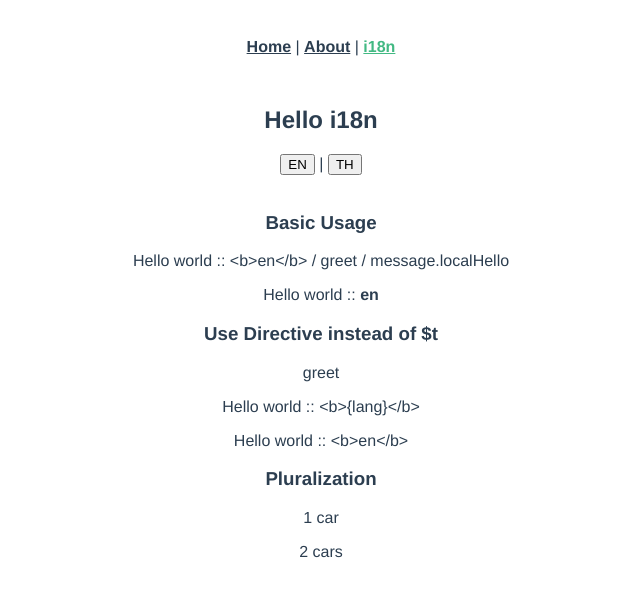
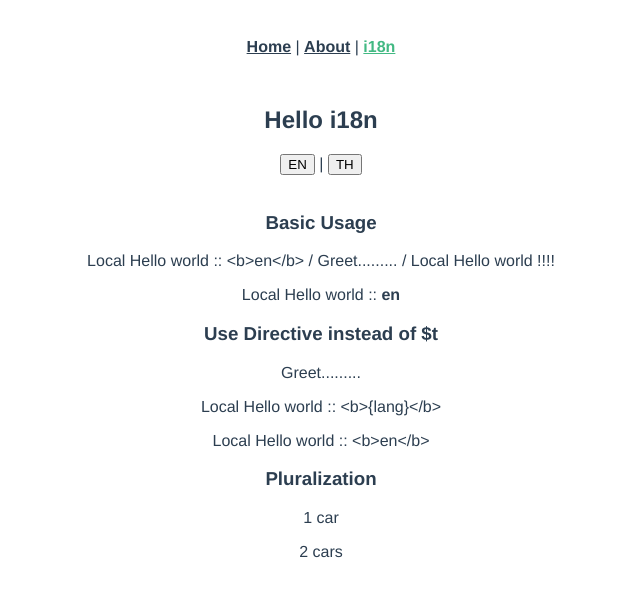
Before and after one commit to CodeBanBan/vue-hello-world, a Vue app: page /i18n-sample in a window 1280 px wide. Shown: the top 596 px of the page, without its empty margins (319-959 px from the left). Built offline with nearby package versions, Linux system fonts and the light colour scheme.

Commit message:
i18n: split message data to i18n file

```diff
--- a/package.json
+++ b/package.json
@@ -14,7 +14,6 @@
     "vue-router": "^3.0.1"
   },
   "devDependencies": {
-    "@kazupon/vue-i18n-loader": "^0.3.0",
     "@vue/cli-plugin-babel": "^3.5.0",
     "@vue/cli-plugin-eslint": "^3.5.0",
     "@vue/cli-plugin-unit-mocha": "^3.5.0",
--- a/src/i18n.js
+++ b/src/i18n.js
@@ -20,7 +20,7 @@ const messages = {
 const i18n = new VueI18n({
   locale: 'en', // set locale
   fallbackLocale: 'en',
-  messages // set locale messages
+  messages: messages // set locale messages
 })
 
 export default i18n
--- /dev/null
+++ b/src/views/i18n/I18NSample.i18n.js
@@ -0,0 +1,17 @@
+export default {
+  en: {
+    greet: 'Greet.........',
+    message: {
+      hello: 'Local Hello world :: <b>{lang}</b>'
+    },
+    localMessage: {
+      localHello: 'Local Hello world !!!!'
+    }
+  },
+  th: {
+    greet: 'โย่วววววววววววว',
+    message: {
+      hello: 'Local สวัสดีชาวโลก :: <b>{lang}</b>'
+    }
+  }
+}
--- a/src/views/i18n/I18NSample.vue
+++ b/src/views/i18n/I18NSample.vue
@@ -1,16 +1,3 @@
-<i18n>
-{
-  "en": {
-    "greet": "Greet.........",
-    "message": {
-      "localHello": "Local Hello world !!!!"
-    }
-  },
-  "th": {
-    "greet": "โย่วววววววววววว"
-  }
-}
-</i18n>
 
 <template>
   <div class="home">
@@ -24,7 +11,7 @@
       <p>
         {{ $t('message.hello', { lang: $i18n.locale }) }} /
         {{ $t('greet') }} /
-        {{ $t('message.localHello') }}
+        {{ $t('localMessage.localHello') }}
       </p>
       <p v-html="$t('message.hello', { lang: $i18n.locale })"></p>
     </div>
@@ -49,9 +36,13 @@
 </template>
 
 <script>
+import i18n from './I18NSample.i18n'
 
 export default {
   name: 'i18n-sample',
-  components: {}
+  components: {},
+  i18n: {
+    messages: i18n
+  }
 }
 </script>
--- a/vue.config.js
+++ b/vue.config.js
@@ -1,11 +1,11 @@
-module.exports = {
-  chainWebpack: config => {
-    config.module
-      .rule('i18n')
-      .resourceQuery(/\bblockType=i18n\b/)
-      .type('javascript/auto')
-      .use('i18n')
-      .loader('@kazupon/vue-i18n-loader')
-      .end()
-  }
-}
+// module.exports = {
+//   chainWebpack: config => {
+//     config.module
+//       .rule('i18n')
+//       .resourceQuery(/blockType=i18n/)
+//       .type('javascript/auto')
+//       .use('i18n')
+//       .loader('@kazupon/vue-i18n-loader')
+//       .end()
+//   }
+// }
```
Also changed, not shown: 2 other files (tests, documents, lock files or other folders).
